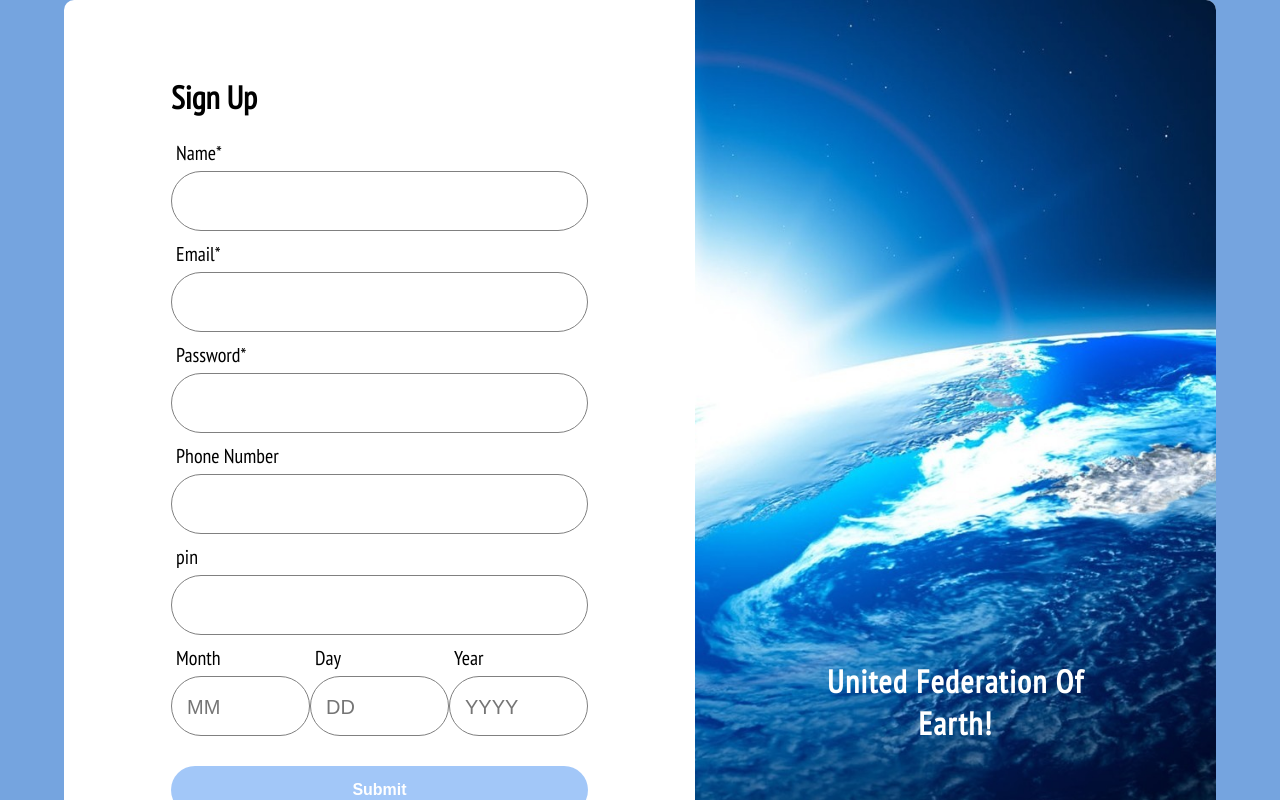
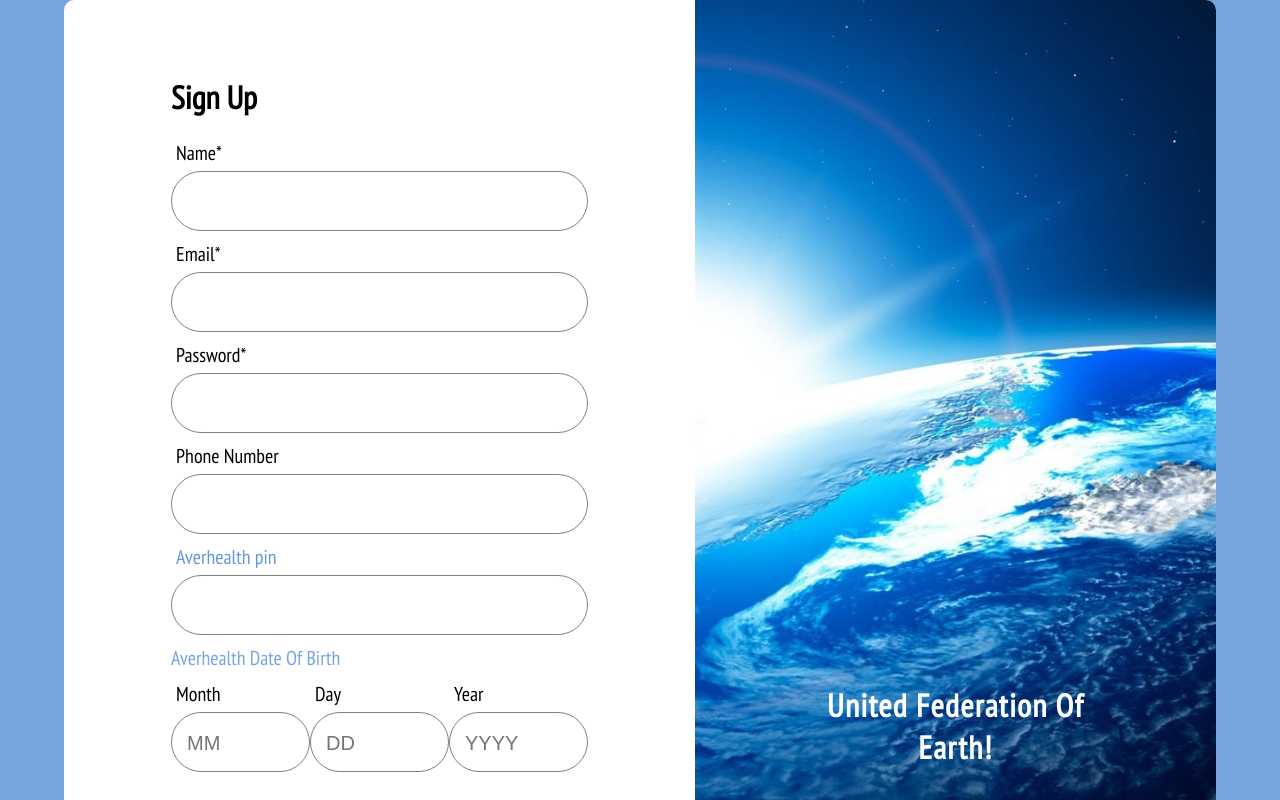
Before and after one commit to AppleJaxxZ/aclient, a React app: page /signup in a window 1280 px wide. Shown: the top 800 px of the page. Built offline with nearby package versions, Linux system fonts and the light colour scheme; no server answers.

Commit message:
aver health

```diff
--- a/src/components/Input/InputMask.js
+++ b/src/components/Input/InputMask.js
@@ -25,7 +25,14 @@ export const InputMask = (props) => {
 
   return (
     <div className={styles.root}>
-      <label htmlFor={id}>{label}</label>
+      <label
+        htmlFor={id}
+        style={
+          label === 'Averhealth pin' ? { color: 'rgba(99, 152, 219)' } : {}
+        }
+      >
+        {label}
+      </label>
       <Controller
         render={({ field: ControllerField }) => {
           const {
--- a/src/pages/SignUp/SignUp.js
+++ b/src/pages/SignUp/SignUp.js
@@ -123,15 +123,27 @@ export const SignUp = () => {
                 control={control}
                 format={'1-###-###-####'}
               />
+
               <InputMask
                 type={'pin'}
-                label="pin"
+                label="Averhealth pin"
                 id={`pin`}
                 name={`pin`}
                 error={errors.pin}
                 control={control}
                 format={'#######'}
               />
+
+              <div>
+                <div
+                  style={{
+                    fontSize: '20px',
+                    marginTop: '10px',
+                    color: 'rgba(99, 152, 219, 0.8784313725)',
+                  }}
+                >
+                  Averhealth Date Of Birth
+                </div>
                 <div style={{ display: 'flex' }}>
                   <NumberMask
                     type={'bday-month'}
@@ -161,6 +173,7 @@ export const SignUp = () => {
                     error={errors.birth_year}
                   />
                 </div>
+              </div>
 
               <Button type={'submit'} isLoading={loading}>
                 Submit
--- a/src/pages/SignUp/SignUp.module.scss
+++ b/src/pages/SignUp/SignUp.module.scss
@@ -55,6 +55,11 @@ $border-radius: 10px;
         }
         h1 {
           font-weight: 800;
+        }
+        h2 {
+          span {
+            color: rgba(99, 152, 219);
+          }
         }
         p {
           text-align: left;
```
Lines whose indentation alone changed are shown as unchanged.
